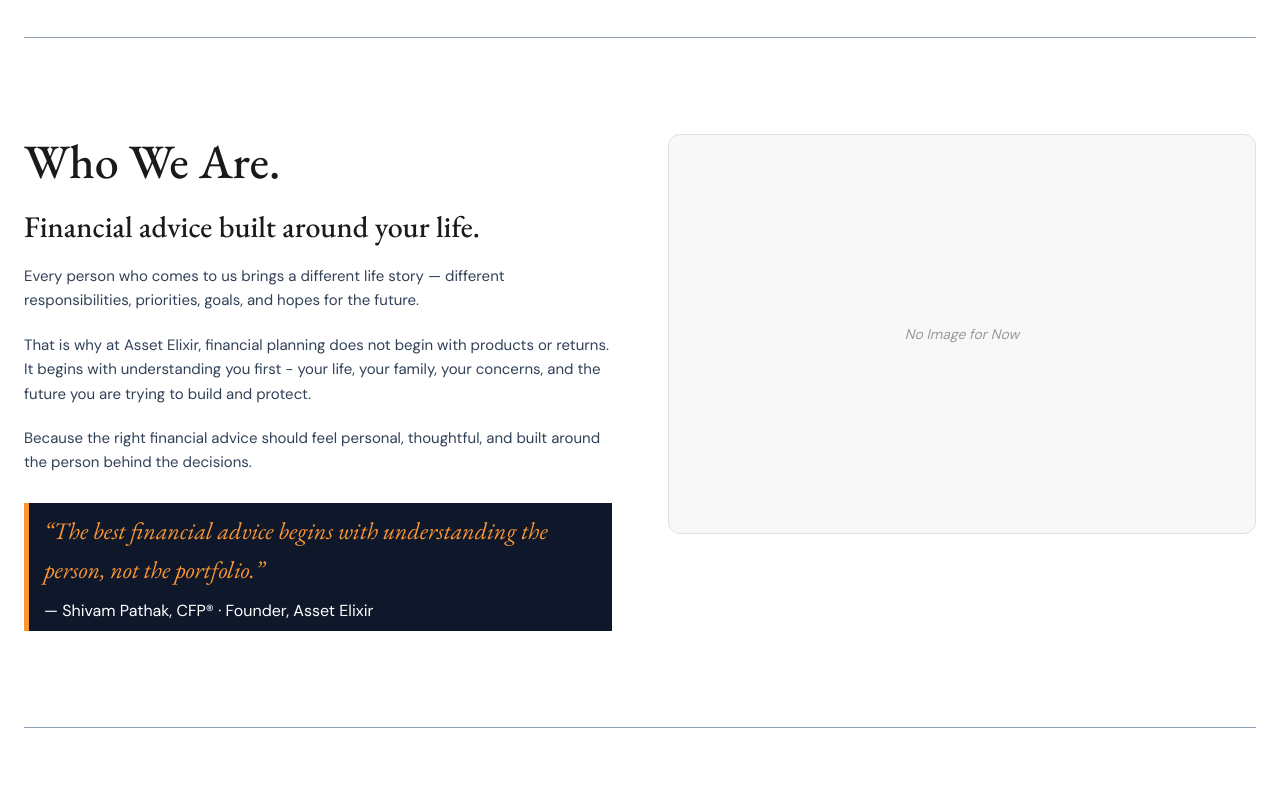
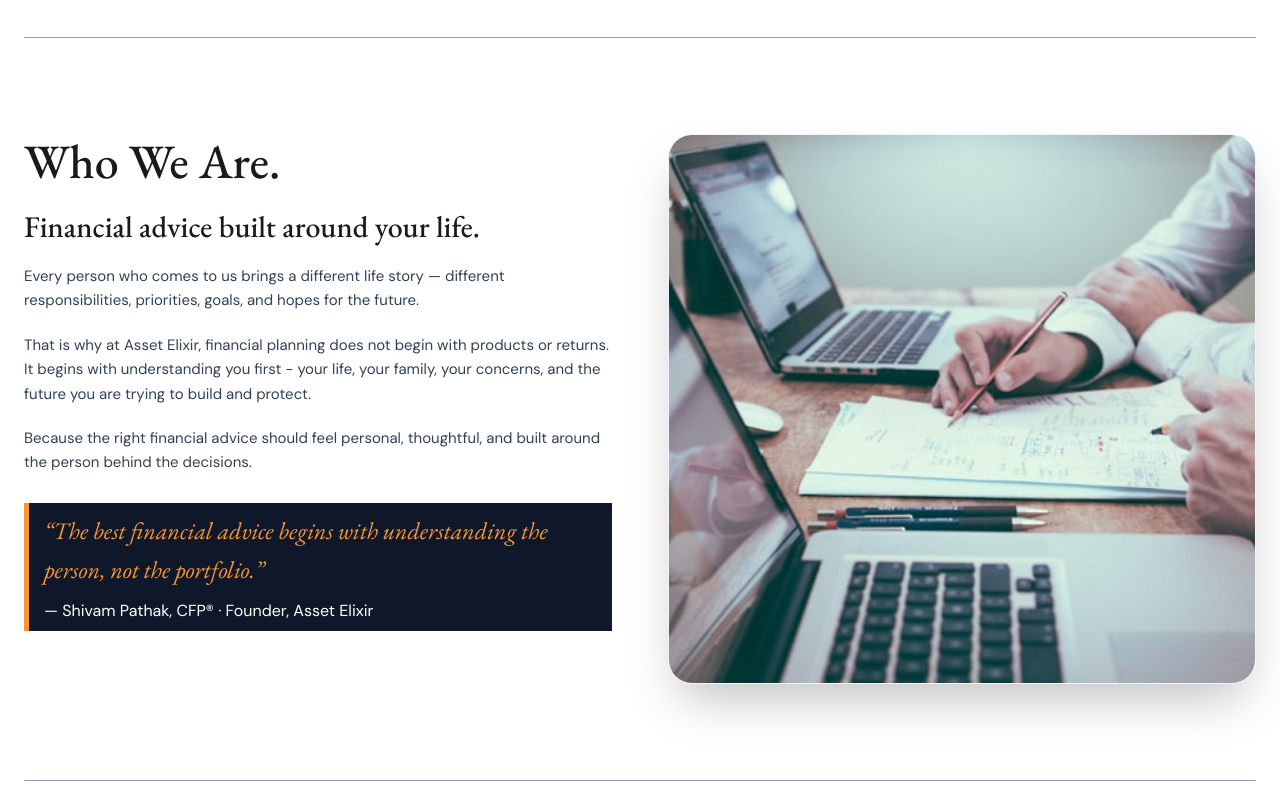
Before and after one commit to manthangiria/AssetElixirJS, a React (Vite) app in the folder frontend/: page / in a window 1280 px wide. Shown: the part 1300-2100 px from the top of the page. Built offline with nearby package versions, Linux system fonts and the light colour scheme.

Commit message:
made changes

```diff
--- a/frontend/src/components/Home.jsx
+++ b/frontend/src/components/Home.jsx
@@ -24,6 +24,7 @@
 import MoneyControl from '../assets/MoneyControl.png';
 // import SidePic from '../assets/igor-omilaev-MaGyGv5PI4g-unsplash.jpg'
 import SidePic from '../assets/BG.png'
+import WhoWeAre from '../assets/scott-graham-5fNmWej4tAA-unsplash.jpg'
 
 import { Link } from 'react-router-dom';
 import ServicesSection from './ServicesSection';
@@ -108,7 +109,7 @@
     <img
       src={SidePic}
       alt="Financial Guidance"
-      className="relative w-full h-[550px] object-cover rounded-3xl shadow-2xl border border-slate-100 grayscale-[20%] hover:grayscale-0 transition-all duration-700"
+      className="relative w-full h-[550px] object-cover rounded-3xl shadow-2xl border border-slate-100"
     />
   </div>
 </div>
@@ -172,12 +173,11 @@
                 <p className="text-m text-white mt-2.5">— Shivam Pathak, CFP® · Founder, Asset Elixir</p>
               </div>
             </div>
-            <div className="bg-[#f8f8f8] border border-[#e0e0e0] rounded-xl h-[400px] flex flex-col items-center justify-center p-8 text-center space-y-4">
-              <p className="text-sm text-[#999] leading-relaxed italic">
+            {/* <div className="bg-[#f8f8f8] border border-[#e0e0e0] rounded-xl h-[400px] flex flex-col items-center justify-center p-8 text-center space-y-4"> */}
+              <img className="relative w-full h-[550px] object-cover rounded-3xl shadow-2xl border border-slate-100" src={WhoWeAre}/>
                 {/* Your relationship with your financial advisor should feel like having a trusted friend who knows your life and cares about your future. */}
-                No Image for Now
-              </p>
-            </div>
+                {/* No Image for Now */}
+            {/* </div> */}
           </div>
         </section>
 
```
Also changed, not shown: frontend/src/assets/scott-graham-5fNmWej4tAA-unsplash.jpg (added), 2 other files (tests, documents, lock files or other folders).
